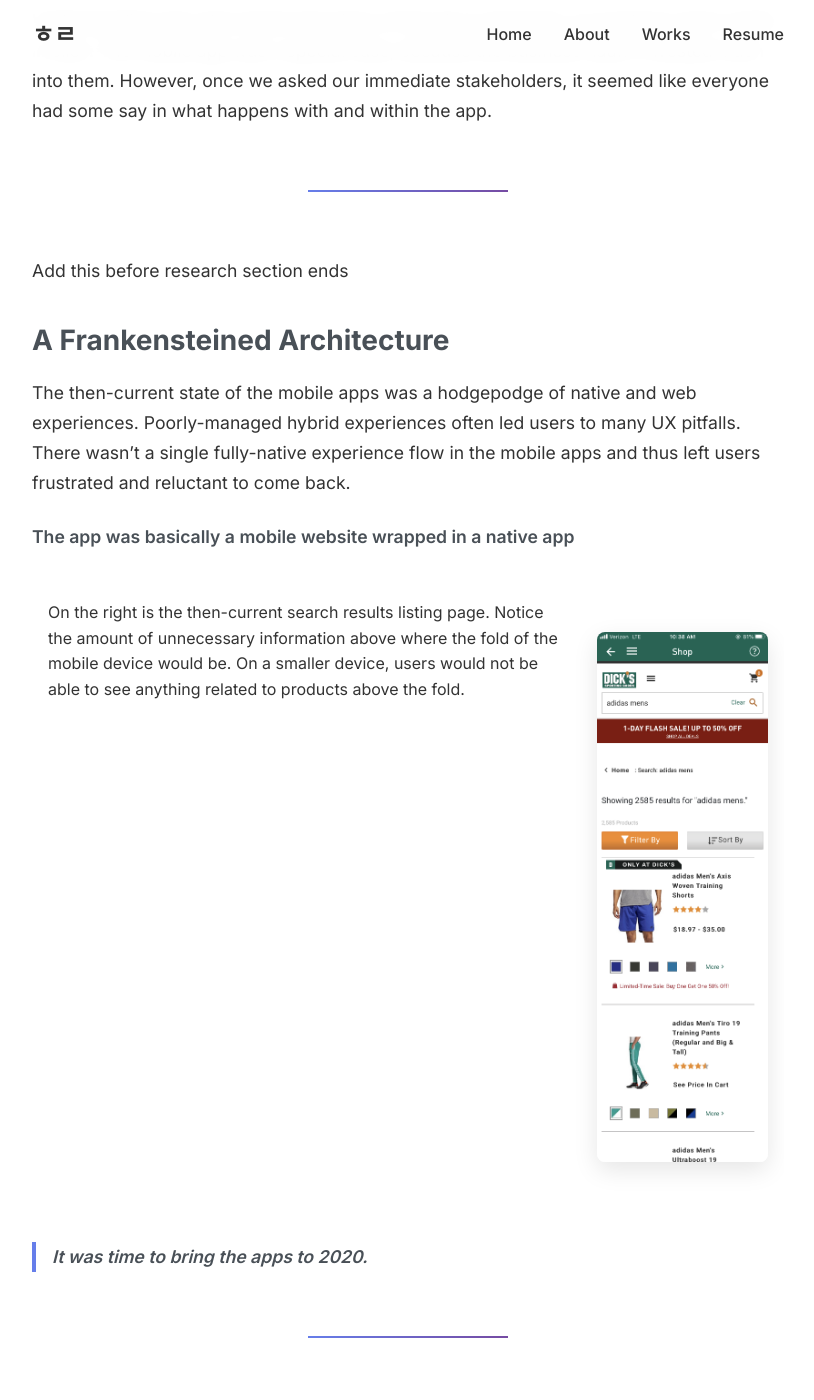
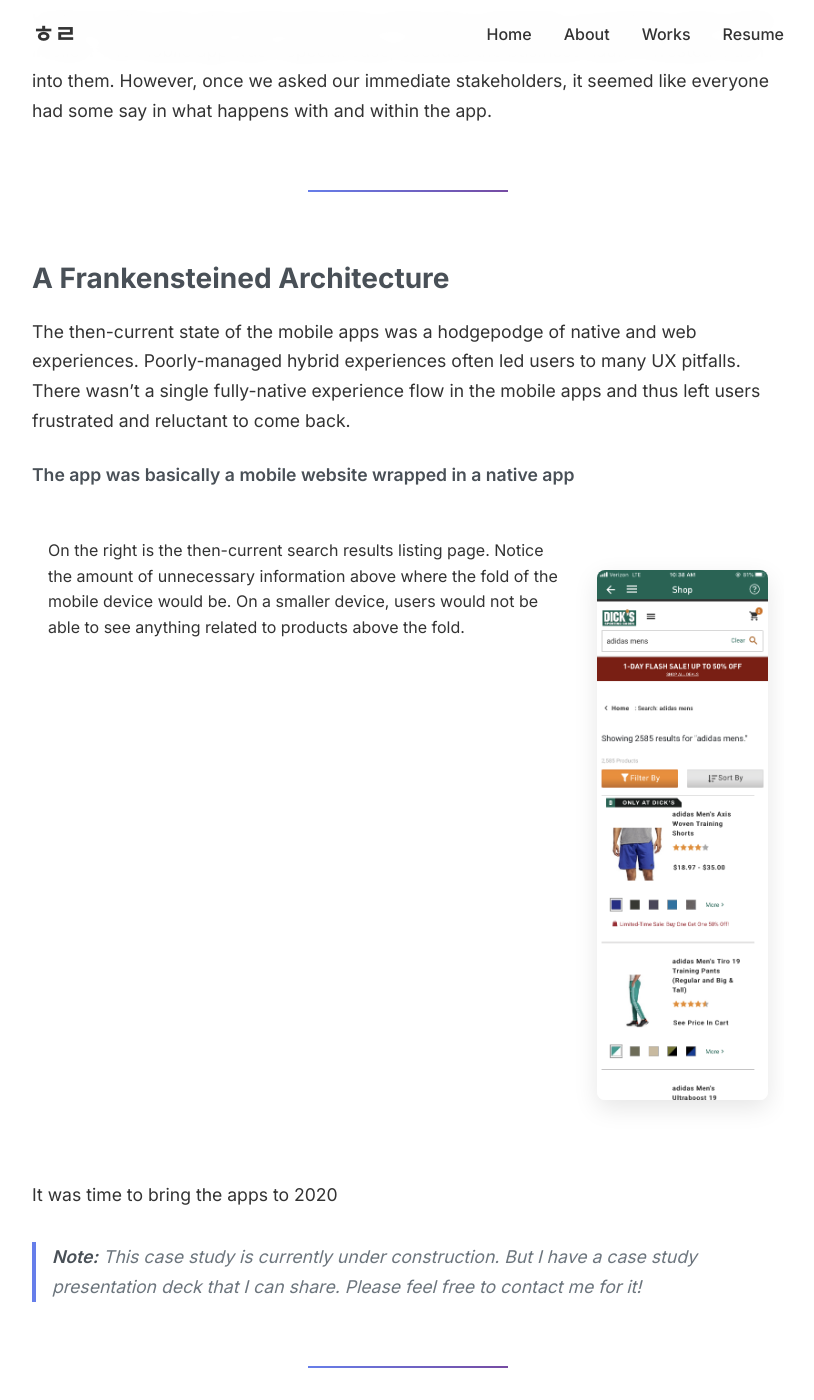
Before and after one commit to hyorkim11/hyorkim11.github.io, a Jekyll site: the page built from _projects/dsg-app.md, in a window 1280 px wide and 1400 px high, scrolled down 5547 px. Shown: the whole window, without its empty margins (232-1046 px from the left). Built offline with Jekyll 4.4.1, drawn with Linux system fonts in a browser that asks for light colours.

```diff
--- a/_projects/dsg-app.md
+++ b/_projects/dsg-app.md
@@ -126,9 +126,6 @@
 
 ---
 
-
-Add this before research section ends
-
 ### A Frankensteined Architecture
 The then-current state of the mobile apps was a hodgepodge of native and web experiences. Poorly-managed hybrid experiences often led users to many UX pitfalls. There wasn't a single fully-native experience flow in the mobile apps and thus left users frustrated and reluctant to come back.
 
@@ -147,7 +144,9 @@
     </td>
   </tr>
 </table>
+It was time to bring the apps to 2020
 
-> **It was time to bring the apps to 2020.**
+
+> **Note:** This case study is currently under construction. But I have a case study presentation deck that I can share. Please feel free to contact me for it!
 
 ---
```
Also changed, not shown: 6 other files.
